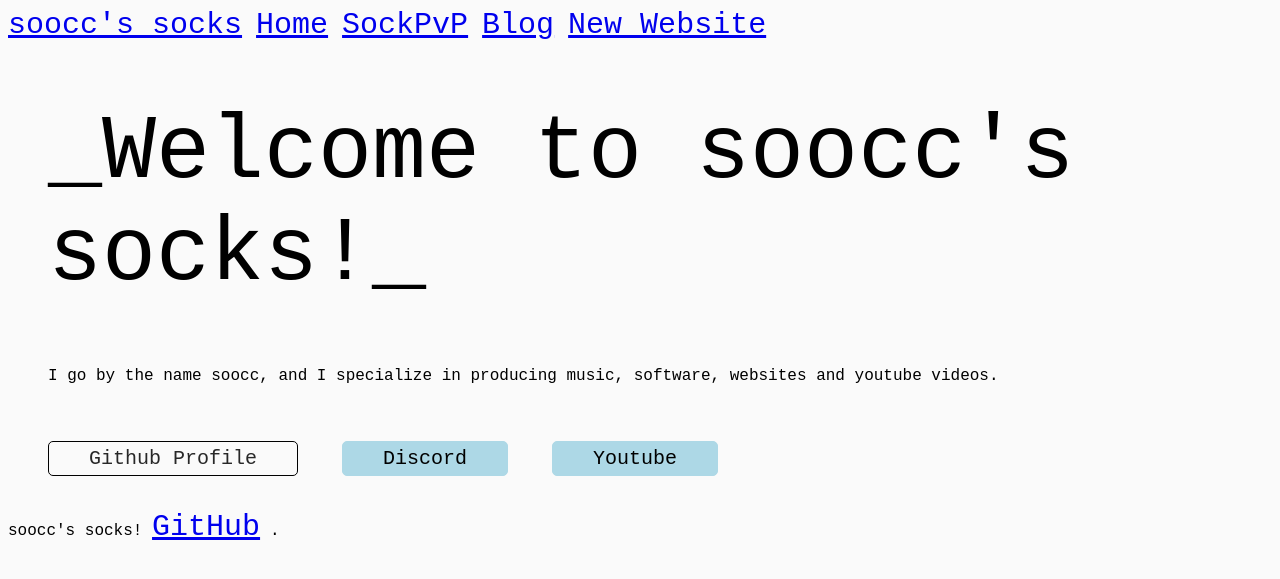
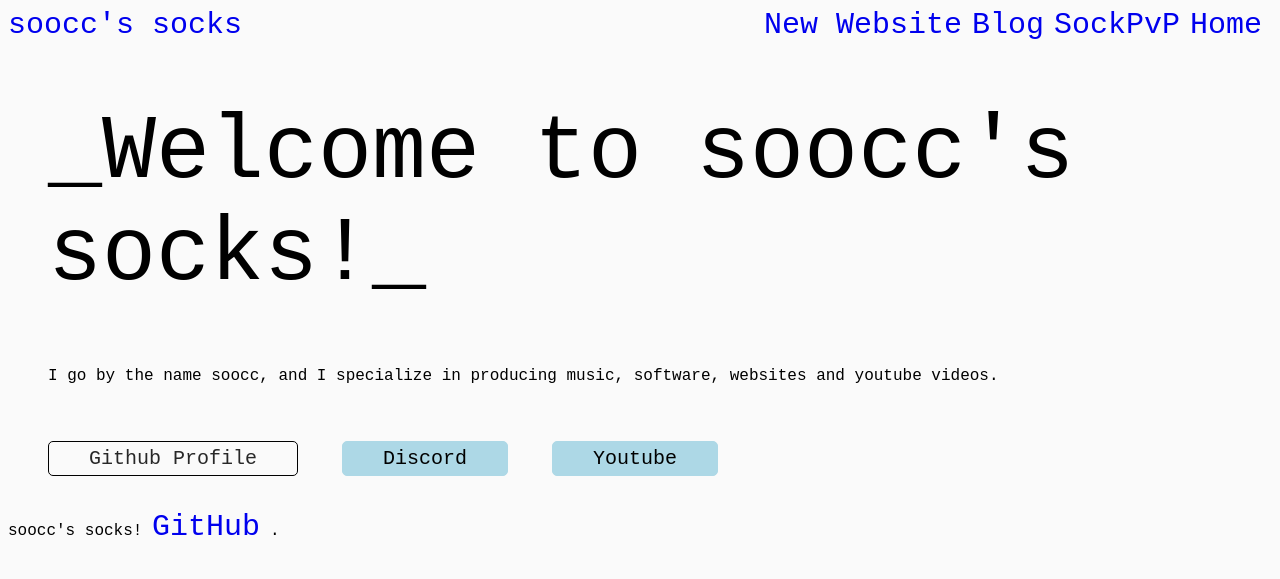
Before and after one commit to soocc/sooccsocks2, a Jekyll site: the page built from index.html, in a window 1280 px wide. Shown: the top 579 px of the page. Built offline with Jekyll 4.4.1, drawn with Linux system fonts in a browser that asks for light colours.

Commit message:
Update default.html

```diff
--- a/_layouts/default.html
+++ b/_layouts/default.html
@@ -9,15 +9,21 @@
         display: inline-block;
         font-size: 30px;
         padding-right: 10px;
+        cursor: pointer;
+        text-decoration: none;
+      }
+
+      .align-right {
+        float: right;
       }
     </style>
   </head>
   <body>
     <a href="https://soocc/github/io">soocc's socks</a>
-    <a href="https://soocc.github.io">Home</a>
-    <a href="https://soocc.github.io/sockpvp">SockPvP</a>
-    <a href="https://soocc.github.io/blog">Blog</a>
-    <a href="https://www.soocc.dev">New Website</a>
+    <a class="align-right" href="https://soocc.github.io">Home</a>
+    <a class="align-right" href="https://soocc.github.io/sockpvp">SockPvP</a>
+    <a class="align-right" href="https://soocc.github.io/blog">Blog</a>
+    <a class="align-right" href="https://www.soocc.dev">New Website</a>
 
     <main id="content" class="main-content" role="main">
       {{ content }}
```
